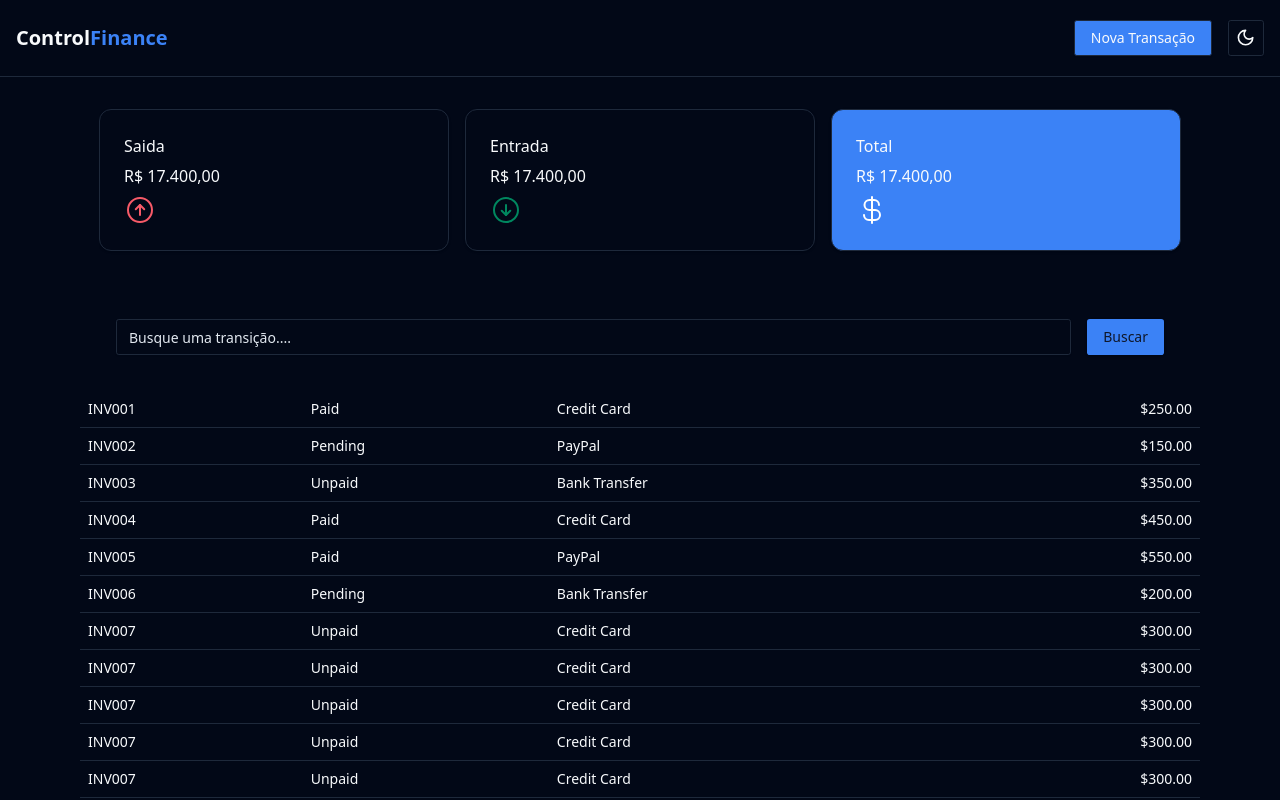
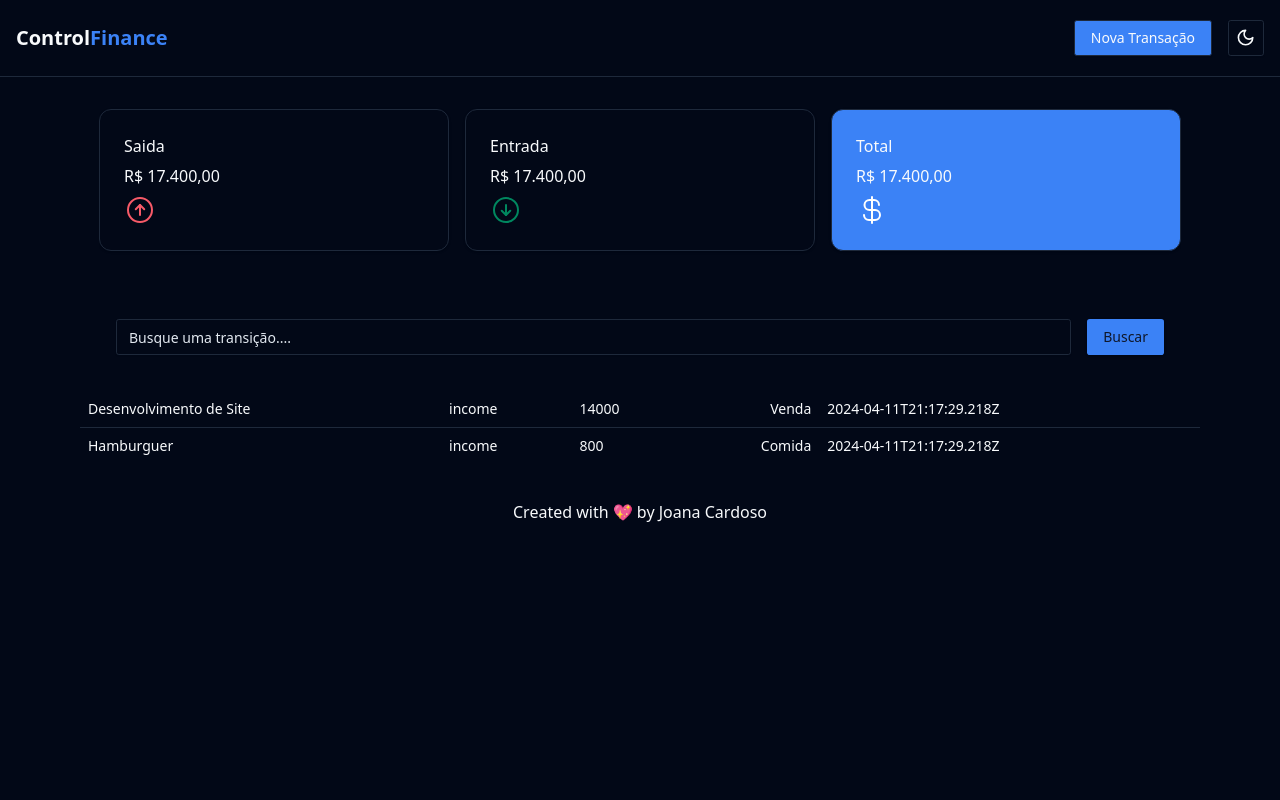
Before and after one commit to matheralvs/ControlFinance, a React (Vite) app: page / in a window 1280 px wide. Shown: the top 800 px of the page. Built offline with nearby package versions, Linux system fonts and the light colour scheme; data requests are answered from the project's data file.

Commit message:
feat:http request

```diff
--- a/package.json
+++ b/package.json
@@ -5,6 +5,7 @@
   "type": "module",
   "scripts": {
     "dev": "vite",
+    "dev:server": "npx json-server server.json -p 3000 -w 500",
     "build": "tsc && vite build",
     "lint": "eslint . --ext ts,tsx --report-unused-disable-directives --max-warnings 0",
     "preview": "vite preview"
@@ -36,6 +37,7 @@
     "eslint": "^8.57.0",
     "eslint-plugin-react-hooks": "^4.6.0",
     "eslint-plugin-react-refresh": "^0.4.6",
+    "json-server": "^1.0.0-alpha.23",
     "postcss": "^8.4.38",
     "tailwindcss": "^3.4.3",
     "typescript": "^5.2.2",
--- /dev/null
+++ b/server.json
@@ -0,0 +1,20 @@
+{
+  "transactions": [
+    {
+      "id": 1,
+      "description": "Desenvolvimento de Site",
+      "type": "income",
+      "category": "Venda",
+      "price": 14000,
+      "createAt": "2024-04-11T21:17:29.218Z"
+    },
+    {
+      "id": 2,
+      "description": "Hamburguer",
+      "type": "income",
+      "category": "Comida",
+      "price": 800,
+      "createAt": "2024-04-11T21:17:29.218Z"
+    }
+  ]
+}
--- a/src/components/NewTrasictionHeader.tsx
+++ b/src/components/NewTrasictionHeader.tsx
@@ -12,20 +12,10 @@ import { Button } from "@/components/ui/button";
 
 import { ArrowCircleDown, ArrowCircleUp } from "phosphor-react";
 
-import {
-  ButtonHTMLAttributes,
-  ColHTMLAttributes,
-  HTMLAttributes,
-  SetStateAction,
-  useState,
-} from "react";
+import { useState } from "react";
 import { AlertCircle } from "lucide-react";
 
 type ButtonValue = "entrada" | "saida";
-
-interface ButtonDisabled {
-  disabled?: "boolean" | "undefined";
-}
 
 export function NewTrasictionHeader() {
   const [selectedButton, setSelectedButton] = useState<ButtonValue | null>(
--- a/src/components/TransactionTable.tsx
+++ b/src/components/TransactionTable.tsx
@@ -1,100 +1,43 @@
+import { useEffect, useState } from "react";
 import { Table, TableBody, TableCell, TableFooter, TableRow } from "./ui/table";
 
-const invoices = [
-  {
-    invoice: "INV001",
-    paymentStatus: "Paid",
-    totalAmount: "$250.00",
-    paymentMethod: "Credit Card",
-  },
-  {
-    invoice: "INV002",
-    paymentStatus: "Pending",
-    totalAmount: "$150.00",
-    paymentMethod: "PayPal",
-  },
-  {
-    invoice: "INV003",
-    paymentStatus: "Unpaid",
-    totalAmount: "$350.00",
-    paymentMethod: "Bank Transfer",
-  },
-  {
-    invoice: "INV004",
-    paymentStatus: "Paid",
-    totalAmount: "$450.00",
-    paymentMethod: "Credit Card",
-  },
-  {
-    invoice: "INV005",
-    paymentStatus: "Paid",
-    totalAmount: "$550.00",
-    paymentMethod: "PayPal",
-  },
-  {
-    invoice: "INV006",
-    paymentStatus: "Pending",
-    totalAmount: "$200.00",
-    paymentMethod: "Bank Transfer",
-  },
-  {
-    invoice: "INV007",
-    paymentStatus: "Unpaid",
-    totalAmount: "$300.00",
-    paymentMethod: "Credit Card",
-  },
-  {
-    invoice: "INV007",
-    paymentStatus: "Unpaid",
-    totalAmount: "$300.00",
-    paymentMethod: "Credit Card",
-  },
-  {
-    invoice: "INV007",
-    paymentStatus: "Unpaid",
-    totalAmount: "$300.00",
-    paymentMethod: "Credit Card",
-  },
-  {
-    invoice: "INV007",
-    paymentStatus: "Unpaid",
-    totalAmount: "$300.00",
-    paymentMethod: "Credit Card",
-  },
-  {
-    invoice: "INV007",
-    paymentStatus: "Unpaid",
-    totalAmount: "$300.00",
-    paymentMethod: "Credit Card",
-  },
-  {
-    invoice: "INV007",
-    paymentStatus: "Unpaid",
-    totalAmount: "$300.00",
-    paymentMethod: "Credit Card",
-  },
-
-];
+interface Transaction {
+  id: number;
+  description: string;
+  type: "entrada" | "saída";
+  price: number;
+  category: string;
+  createAt: string;
+}
 
 export function TransactionTable() {
+  const [transactions, setTransaction] = useState<Transaction[]>([]);
+
+  async function loadTransactions() {
+    const resp = await fetch("http://localhost:3000/transactions");
+    const data = await resp.json();
+
+    setTransaction(data);
+  }
+  useEffect(() => {
+    loadTransactions();
+  }, []);
+
   return (
     <Table className="max-w-[1120px]  p-9 gap-4  m-auto">
       <TableBody>
-        {invoices.map((invoice) => (
-          <TableRow key={invoice.invoice}>
-            <TableCell className="font-medium">{invoice.invoice}</TableCell>
-            <TableCell>{invoice.paymentStatus}</TableCell>
-            <TableCell>{invoice.paymentMethod}</TableCell>
-            <TableCell className="text-right">{invoice.totalAmount}</TableCell>
+        {transactions.map((transaction) => (
+          <TableRow key={transaction.id}>
+            <TableCell className="font-medium">
+              {transaction.description}
+            </TableCell>
+            <TableCell>{transaction.type}</TableCell>
+            <TableCell>{transaction.price}</TableCell>
+            <TableCell className="text-right">{transaction.category}</TableCell>
+            <TableCell>{transaction.createAt}</TableCell>
           </TableRow>
         ))}
       </TableBody>
-      <TableFooter>
-        <TableRow>
-          <TableCell colSpan={3}>Total</TableCell>
-          <TableCell className="text-right">$2,500.00</TableCell>
-        </TableRow>
-      </TableFooter>
     </Table>
   );
 }
--- a/src/data/invoices.ts
+++ /dev/null
@@ -1,44 +0,0 @@
-const invoices = [
-  {
-    invoice: "INV001",
-    paymentStatus: "Paid",
-    totalAmount: "$250.00",
-    paymentMethod: "Credit Card",
-  },
-  {
-    invoice: "INV002",
-    paymentStatus: "Pending",
-    totalAmount: "$150.00",
-    paymentMethod: "PayPal",
-  },
-  {
-    invoice: "INV003",
-    paymentStatus: "Unpaid",
-    totalAmount: "$350.00",
-    paymentMethod: "Bank Transfer",
-  },
-  {
-    invoice: "INV004",
-    paymentStatus: "Paid",
-    totalAmount: "$450.00",
-    paymentMethod: "Credit Card",
-  },
-  {
-    invoice: "INV005",
-    paymentStatus: "Paid",
-    totalAmount: "$550.00",
-    paymentMethod: "PayPal",
-  },
-  {
-    invoice: "INV006",
-    paymentStatus: "Pending",
-    totalAmount: "$200.00",
-    paymentMethod: "Bank Transfer",
-  },
-  {
-    invoice: "INV007",
-    paymentStatus: "Unpaid",
-    totalAmount: "$300.00",
-    paymentMethod: "Credit Card",
-  },
-];
--- a/src/pages/Home.tsx
+++ b/src/pages/Home.tsx
@@ -1,9 +1,13 @@
+
+
 import { Footer } from "@/components/Footer";
 import { Header } from "@/components/Header";
 
 import { Search } from "@/components/Search";
 import { Summary } from "@/components/Summary";
 import { TransactionTable } from "@/components/TransactionTable";
+
+
 
 export function Home() {
   return (
```
Also changed, not shown: 1 other file (tests, documents, lock files or other folders).
